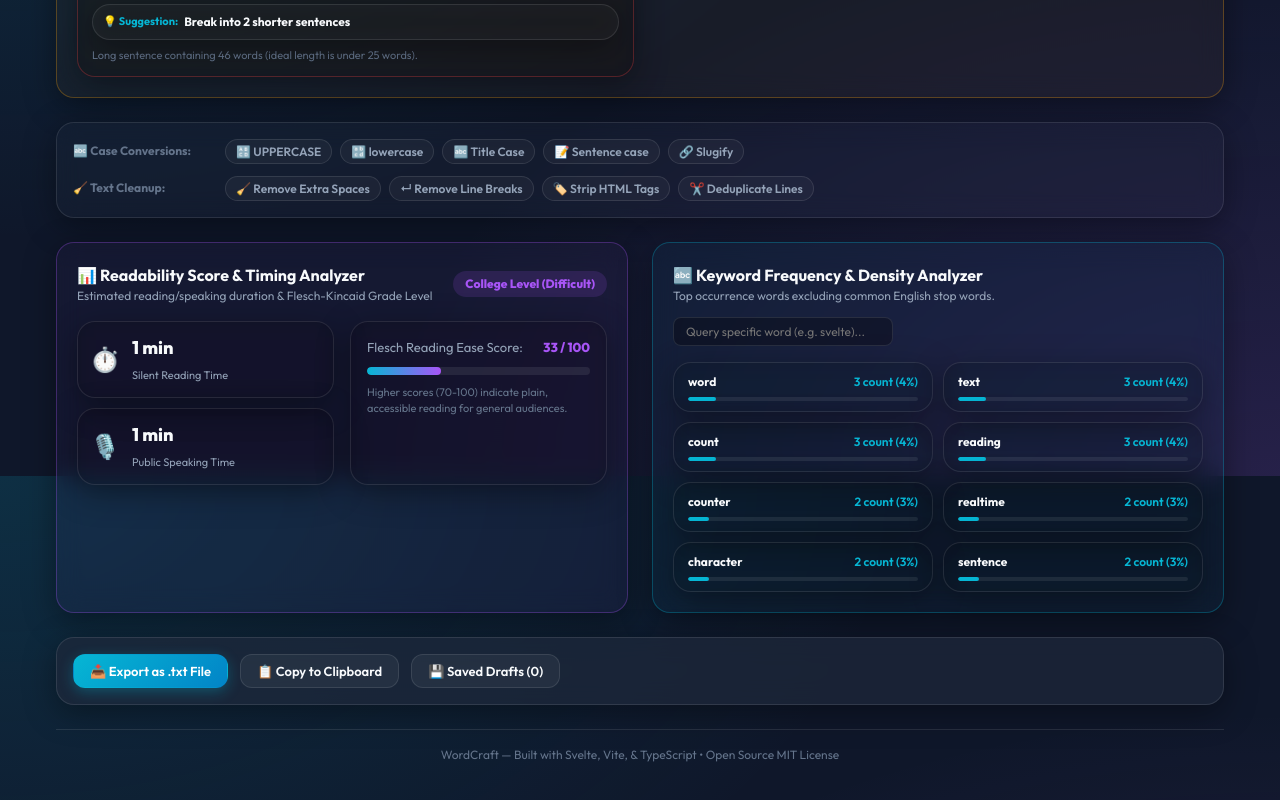
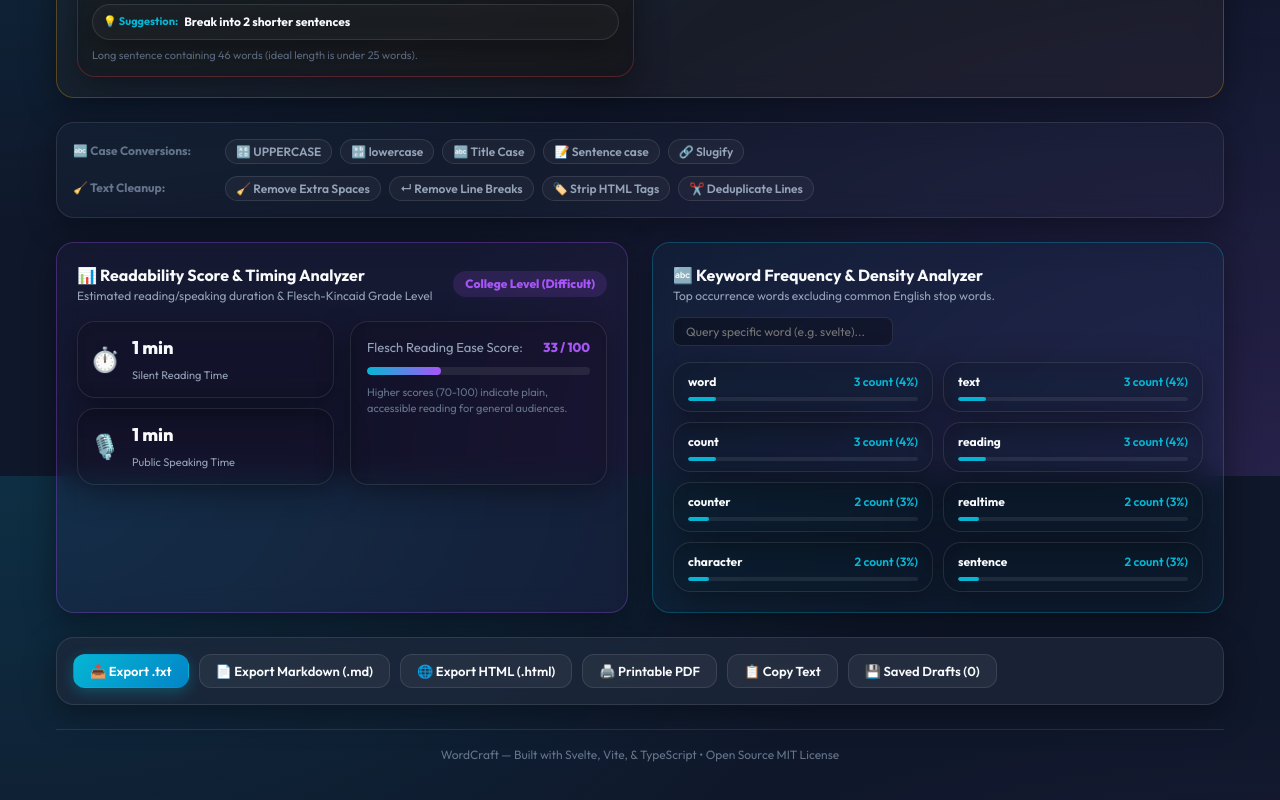
Before and after one commit to breakingthebot/word-counter-build42, a Svelte app: page / in a window 1280 px wide. Shown: the part 1124-1924 px from the top of the page. Built offline with nearby package versions, Linux system fonts and the light colour scheme.

Commit message:
Build 42 Iteration 4 - Add Multi-Format Document Exporter (PDF, Markdown, HTML)

```diff
--- a/src/components/ExportToolbar.svelte
+++ b/src/components/ExportToolbar.svelte
@@ -1,10 +1,11 @@
 <!-- src/components/ExportToolbar.svelte -->
-<!-- Export as .txt file, copy to clipboard, and draft history manager component. -->
-<!-- Connects to: src/stores/textStore.ts -->
+<!-- Multi-format export toolbar (.txt, .md, .html, Printable PDF) & draft manager component. -->
+<!-- Connects to: src/services/multiFormatExportService.ts, src/stores/textStore.ts -->
 <!-- Created: 2026-07-25 -->
 
 <script lang="ts">
   import { text, draftHistory, saveCurrentDraft, loadDraftContent, deleteDraftItem } from '../stores/textStore';
+  import { generateMarkdownDocument, generateHtmlDocument, triggerFileDownload } from '../services/multiFormatExportService';
 
   let showDraftsModal = false;
   let copyNotification = false;
@@ -12,15 +13,30 @@
 
   function handleExportTxt() {
     if (!$text.trim()) return;
-    const blob = new Blob([$text], { type: 'text/plain;charset=utf-8' });
-    const url = URL.createObjectURL(blob);
-    const a = document.createElement('a');
-    a.href = url;
-    a.download = `GourmetWord_Export_${Date.now()}.txt`;
-    document.body.appendChild(a);
-    a.click();
-    document.body.removeChild(a);
-    URL.revokeObjectURL(url);
+    triggerFileDownload($text, `WordCraft_Export_${Date.now()}.txt`, 'text/plain');
+  }
+
+  function handleExportMarkdown() {
+    if (!$text.trim()) return;
+    const md = generateMarkdownDocument($text, 'WordCraft Document');
+    triggerFileDownload(md, `WordCraft_Doc_${Date.now()}.md`, 'text/markdown');
+  }
+
+  function handleExportHtml() {
+    if (!$text.trim()) return;
+    const html = generateHtmlDocument($text, 'WordCraft Document');
+    triggerFileDownload(html, `WordCraft_Doc_${Date.now()}.html`, 'text/html');
+  }
+
+  function handleExportPdfPrint() {
+    if (!$text.trim()) return;
+    const html = generateHtmlDocument($text, 'WordCraft Document');
+    const printWin = window.open('', '_blank');
+    if (printWin) {
+      printWin.document.write(html);
+      printWin.document.close();
+      printWin.focus();
+    }
   }
 
   function handleCopyToClipboard() {
@@ -40,11 +56,23 @@
 <div class="export-toolbar card">
   <div class="action-buttons">
     <button on:click={handleExportTxt} disabled={!$text.trim()} class="btn btn-primary">
-      📥 Export as .txt File
+      📥 Export .txt
+    </button>
+
+    <button on:click={handleExportMarkdown} disabled={!$text.trim()} class="btn btn-secondary">
+      📄 Export Markdown (.md)
+    </button>
+
+    <button on:click={handleExportHtml} disabled={!$text.trim()} class="btn btn-secondary">
+      🌐 Export HTML (.html)
+    </button>
+
+    <button on:click={handleExportPdfPrint} disabled={!$text.trim()} class="btn btn-secondary">
+      🖨️ Printable PDF
     </button>
 
     <button on:click={handleCopyToClipboard} disabled={!$text.trim()} class="btn btn-secondary">
-      📋 Copy to Clipboard
+      📋 Copy Text
     </button>
 
     <button on:click={() => showDraftsModal = !showDraftsModal} class="btn btn-secondary">
@@ -113,7 +141,7 @@
   .action-buttons {
     display: flex;
     align-items: center;
-    gap: 12px;
+    gap: 10px;
     flex-wrap: wrap;
   }
 
--- /dev/null
+++ b/src/services/multiFormatExportService.ts
@@ -0,0 +1,68 @@
+// src/services/multiFormatExportService.ts
+// Multi-Format Document Exporter (PDF, Markdown, HTML) service for Build 42.
+// Connects to: src/components/ExportToolbar.svelte, src/App.svelte
+// Created: 2026-07-25
+
+export function generateMarkdownDocument(text: string, title: string = 'WordCraft Document'): string {
+  const wordCount = text.trim() ? text.trim().split(/\s+/).length : 0;
+  const now = new Date().toLocaleDateString();
+
+  return `---
+title: "${title}"
+date: "${now}"
+words: ${wordCount}
+generated_by: "WordCraft Reactive Svelte Counter"
+---
+
+# ${title}
+
+${text}
+`;
+}
+
+export function generateHtmlDocument(text: string, title: string = 'WordCraft Document'): string {
+  const paragraphs = text.split(/\n\s*\n/).map(p => `<p>${p.trim()}</p>`).join('\n');
+  const now = new Date().toLocaleDateString();
+
+  return `<!DOCTYPE html>
+<html lang="en">
+<head>
+  <meta charset="UTF-8">
+  <title>${title}</title>
+  <style>
+    body {
+      font-family: -apple-system, BlinkMacSystemFont, "Segoe UI", Roboto, Helvetica, Arial, sans-serif;
+      max-width: 750px;
+      margin: 40px auto;
+      padding: 24px;
+      line-height: 1.6;
+      color: #1e293b;
+      background: #fff;
+    }
+    h1 { border-bottom: 2px solid #06b6d4; padding-bottom: 8px; color: #0f172a; }
+    .meta { font-size: 12px; color: #64748b; margin-bottom: 24px; }
+    p { margin-bottom: 16px; font-size: 15px; }
+    @media print {
+      body { margin: 0; padding: 0; }
+    }
+  </style>
+</head>
+<body>
+  <h1>${title}</h1>
+  <div class="meta">Exported on ${now} via WordCraft Reactive Svelte App</div>
+  ${paragraphs}
+</body>
+</html>`;
+}
+
+export function triggerFileDownload(content: string, filename: string, mimeType: string) {
+  const blob = new Blob([content], { type: `${mimeType};charset=utf-8` });
+  const url = URL.createObjectURL(blob);
+  const a = document.createElement('a');
+  a.href = url;
+  a.download = filename;
+  document.body.appendChild(a);
+  a.click();
+  document.body.removeChild(a);
+  URL.revokeObjectURL(url);
+}
```
Also changed, not shown: 2 other files (tests, documents, lock files or other folders).
